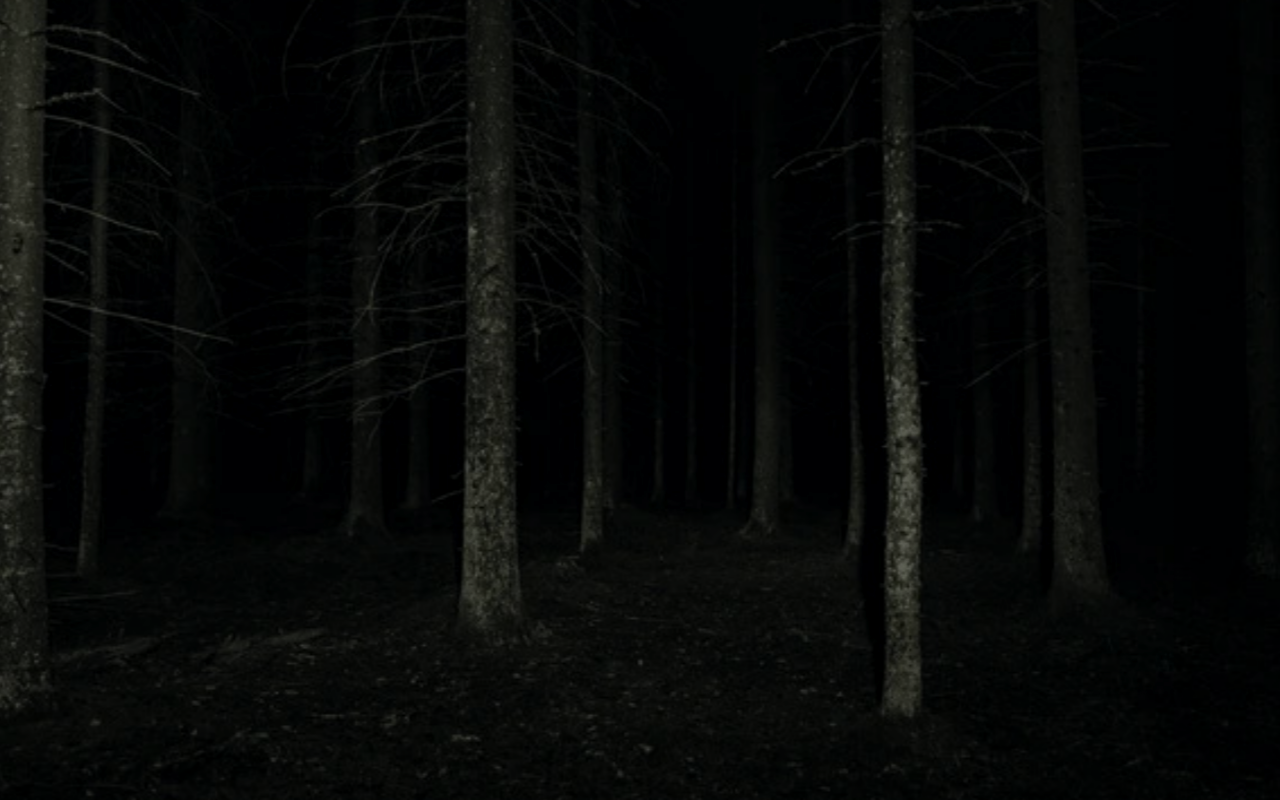
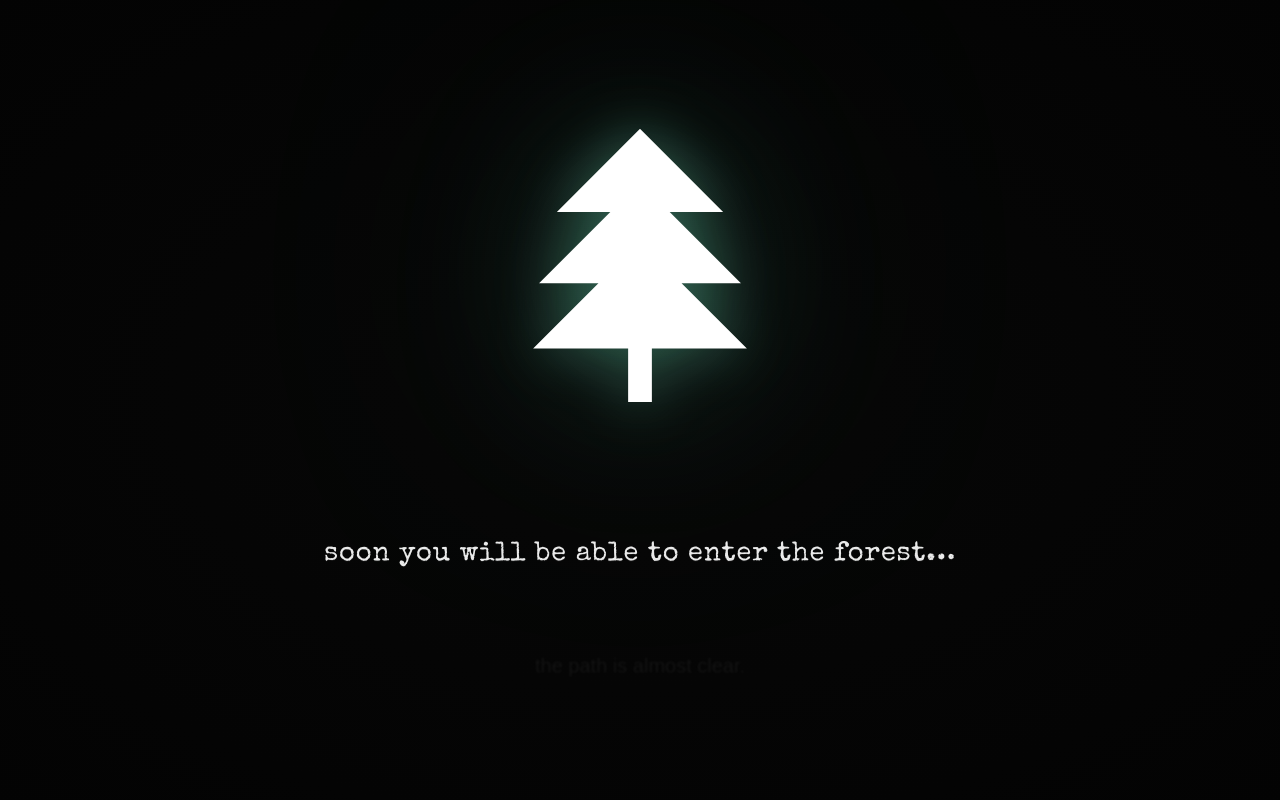
Before and after one commit to automatizing/illusion-website, a Next.js app: page / in a window 1280 px wide. Shown: the top 800 px of the page. Built offline with nearby package versions, Linux system fonts and the light colour scheme; a web font is replaced by a local one.

Commit message:
Update globals.css

```diff
--- a/src/app/globals.css
+++ b/src/app/globals.css
@@ -401,3 +401,110 @@ body {
   from { transform: translate(0,0); }
   to   { transform: translate(-160px,-160px); }
 }
+/* === Coming Soon / Teaser Overlay (LOCKED con fades suaves) === */
+.soon-overlay {
+  position: fixed;
+  inset: 0;
+  z-index: 12000;
+  display: grid;
+  place-items: center;
+  background: radial-gradient(120% 120% at 50% 50%, #070707, #030303 60%, #000 100%);
+  color: #eaeaea;
+  text-align: center;
+  user-select: none;
+  pointer-events: auto; /* cubre todo */
+}
+
+.soon-wrap {
+  display: grid;
+  gap: 22px;
+  padding: clamp(20px, 5vw, 40px);
+  width: min(860px, 92vw);
+  justify-items: center;
+}
+
+/* título principal (typewriter) */
+.soon-title {
+  font-size: clamp(1.10rem, 2.8vw, 1.7rem);
+  letter-spacing: 0.03em;
+  line-height: 1.55;
+  text-wrap: balance;
+  text-shadow: 0 0 0 rgba(255,255,255,0.04), 0 0.5px 0 rgba(255,255,255,0.05);
+}
+
+/* subtítulo rotativo (DESINCRONIZADO del icono) */
+.soon-sub {
+  font-size: clamp(0.95rem, 2.2vw, 1.25rem);
+  opacity: 0.84;
+  line-height: 1.5;
+  min-height: 1.5em;
+  transition: opacity 560ms cubic-bezier(.22,.61,.36,1),
+              transform 560ms cubic-bezier(.22,.61,.36,1),
+              filter 560ms cubic-bezier(.22,.61,.36,1);
+  will-change: opacity, transform, filter;
+}
+.soon-sub.is-hiding { opacity: 0; transform: translateY(6px); filter: blur(1px); }
+.soon-sub.is-showing { opacity: 1; transform: translateY(0); filter: blur(0); }
+
+/* Escenario para un único icono visible */
+.soon-icon-stage {
+  width: clamp(160px, 32vw, 380px);
+  height: clamp(160px, 32vw, 380px);
+  display: grid;
+  place-items: center;
+  overflow: visible;
+}
+
+/* Icono con NEON glow + pulso */
+.soon-icon-el {
+  width: 100%;
+  height: auto;
+  color: #fff;
+  filter:
+    drop-shadow(0 0 40px rgba(120,255,210,0.44))
+    drop-shadow(0 0 130px rgba(120,255,210,0.30))
+    drop-shadow(0 0 220px rgba(120,255,210,0.18));
+  animation: soonNeonPulse 4.8s ease-in-out infinite alternate;
+
+  /* Transiciones de entrada/salida (suaves) */
+  transition:
+    opacity 800ms cubic-bezier(.22,.61,.36,1),
+    transform 800ms cubic-bezier(.22,.61,.36,1),
+    filter 800ms cubic-bezier(.22,.61,.36,1);
+  will-change: opacity, transform, filter;
+
+  /* Estado base oculto para evitar flash inicial */
+  opacity: 0;
+  transform: translateY(10px) scale(0.985);
+}
+
+/* Estados (React los alterna) */
+.soon-icon-el.is-visible {
+  opacity: 1;
+  transform: translateY(0) scale(1);
+}
+.soon-icon-el.is-hidden {
+  opacity: 0;
+  transform: translateY(12px) scale(0.982);
+  filter: blur(0.35px);
+}
+
+@keyframes soonNeonPulse {
+  0% {
+    filter:
+      drop-shadow(0 0 28px rgba(120,255,210,0.30))
+      drop-shadow(0 0 80px rgba(120,255,210,0.18))
+      drop-shadow(0 0 140px rgba(120,255,210,0.10));
+  }
+  100% {
+    filter:
+      drop-shadow(0 0 60px rgba(120,255,210,0.52))
+      drop-shadow(0 0 160px rgba(120,255,210,0.34))
+      drop-shadow(0 0 240px rgba(120,255,210,0.22));
+  }
+}
+
+@media (prefers-reduced-motion: reduce) {
+  .soon-icon-el { transition: opacity 300ms ease !important; transform: none !important; animation: none !important; }
+  .soon-sub { transition: opacity 300ms ease !important; transform: none !important; filter: none !important; }
+}
```
